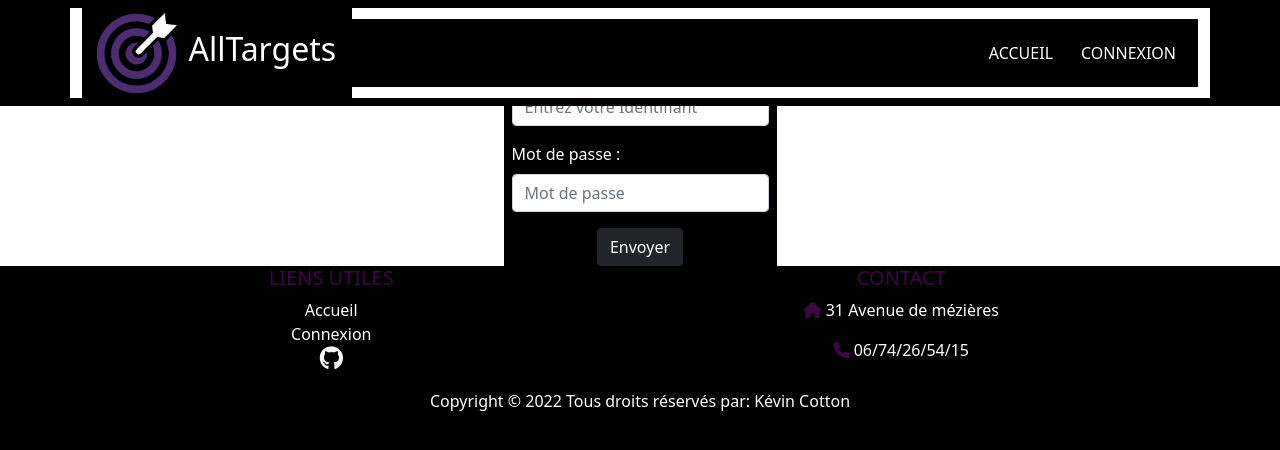
After one commit to BadbooX/AllTargets3, a PHP site: page /connexion.php in a window 1280 px wide. The commit adds this page. Shown: the top 450 px of the page. Run offline with PHP 8.4, Linux system fonts and the light colour scheme; some libraries are stand-ins or nearby versions.

Commit message:
commit connex

```diff
--- /dev/null
+++ b/connexion.php
@@ -0,0 +1,104 @@
+<!DOCTYPE html>
+<html lang="fr">
+<head>
+    <meta charset="UTF-8">
+    <meta http-equiv="X-UA-Compatible" content="IE=edge">
+    <meta name="viewport" content="width=device-width, initial-scale=1.0">
+    <link href="https://cdn.jsdelivr.net/npm/bootstrap@5.1.3/dist/css/bootstrap.min.css" rel="stylesheet" integrity="sha384-1BmE4kWBq78iYhFldvKuhfTAU6auU8tT94WrHftjDbrCEXSU1oBoqyl2QvZ6jIW3" crossorigin="anonymous">
+    <link rel="stylesheet" href="assets/css/style.css">
+    <title>AllTargets - Accueil</title>
+</head>
+<body>
+
+    <?php
+        include "navbar.php";
+    ?>
+
+    <h1 class="h1Connex d-flex justify-content-center align-items-center text-white">Connexion administrateur :</h1>
+        <div class="container d-flex flex-column justify-content-center align-items-center mx-auto">
+            <?php
+            /* Gestion des erreurs en get*/
+            if(isset($_GET['login_err']))
+            {
+                $err = htmlspecialchars($_GET['login_err']);
+
+                switch($err)
+                {
+                    case 'mdp':
+                        ?>
+                        <div class="alert alert-danger">
+                            <strong>Erreur: Mot de passe incorrect</strong>
+                        </div>
+                        <?php
+                        break;
+
+                    case 'identifiant':
+                        ?>
+                        <div class="alert alert-danger">
+                            <strong>Erreur: Identifiant incorrect</strong>
+                        </div>
+                        <?php
+                        break;
+                    case 'inexistant':
+                        ?>
+                        <div class="alert alert-danger">
+                            <strong>Erreur: Compte inexistant</strong>
+                        </div>
+                        <?php
+                        break;
+                }
+            }
+        ?>
+            <form  id="formConnex" action="connexion_traitement.php" class="row g-3 d-flex flex-column justify-content-center mx-auto align-items-center" method="post">
+                <div class="col-md-12">
+                    <label for="nom" class="form-label text-white">Identifiant :</label>
+                    <input type="text" name="pseudo" placeholder="Entrez votre Identifiant" class="form-control" id="nomAdmin" autocomplete="off" required>
+                </div>
+                <div class="col-md-12">
+                    <label for="prenom" class="form-label text-white">Mot de passe :</label>
+                    <input type="password" name="password" placeholder="Mot de passe" class="form-control" id="passwordAdmin" autocomplete="off" required>
+                </div>
+                <div class="col-md-12 d-flex justify-content-center mx-auto">
+                        <button type="submit" class="btn btn-dark">Envoyer</button>
+                </div>
+            </form>
+        </div>
+    </div>
+    <!-- Footer, plus nouveau link github -->
+    <footer>
+    <div class="container text-center text-md-left">
+        <div class="row text-center text-md-left">
+            <div class="col-md-3 col-lg-2 col-xl-2 mx-auto">
+                <h5 class="footertitle text-uppercase  font-weight-bold">Liens utiles</h5>
+                <p>
+                    <a href="index.php" id="linksfoot" class="text-white">Accueil<br></a>
+                    <a href="connexion.php" id="linksfoot" class="text-white">Connexion<br></a>
+                    <a href="https://github.com/BadbooX/AllTargets"><i class="logogit fa-brands fa-github"></i></a>
+                </p>
+            </div>
+
+            <div class="col-md-4 col-lg-3 col-xl-3 mx-auto ">
+                <h5 class="footertitle text-uppercase  font-weight-bold">Contact</h5>
+                <p class="text-white">
+                    <i class="footertitle fa-solid fa-house mr-3"></i> 31 Avenue de mézières
+                </p>
+                <p class="text-white">
+                    <i class="footertitle fa-solid fa-phone mr-3 "></i> 06/74/26/54/15
+                </p>
+            </div>
+        </div>
+
+        <div class="row d-flex justify-content-center align-items-center text-align-center">
+            <div class="col-md-7 ml-7 col-lg-8">
+                <p class="copyright text-white">Copyright &copy 2022 Tous droits réservés par: Kévin Cotton
+                </p>
+            </div>
+
+        </div>
+    </div>
+</footer>
+    <script src="https://kit.fontawesome.com/b6728b60f5.js" crossorigin="anonymous"></script>
+    <script src="https://cdn.jsdelivr.net/npm/bootstrap@5.1.3/dist/js/bootstrap.bundle.min.js" integrity="sha384-ka7Sk0Gln4gmtz2MlQnikT1wXgYsOg+OMhuP+IlRH9sENBO0LRn5q+8nbTov4+1p" crossorigin="anonymous"></script>
+
+</body>
+</html>
--- a/navbar.php
+++ b/navbar.php
@@ -25,7 +25,7 @@
                     <a href="index.php" class="nav-link text-white text-uppercase">Accueil</a>
                 </li>
                 <li class="nav-item">
-                    <a href="#" class="nav-link text-white text-uppercase">Connexion</a>
+                    <a href="connexion.php" class="nav-link text-white text-uppercase">Connexion</a>
                 </li>
 
             </ul>
```
Also changed, not shown: index.php (+32 -1 lines).
